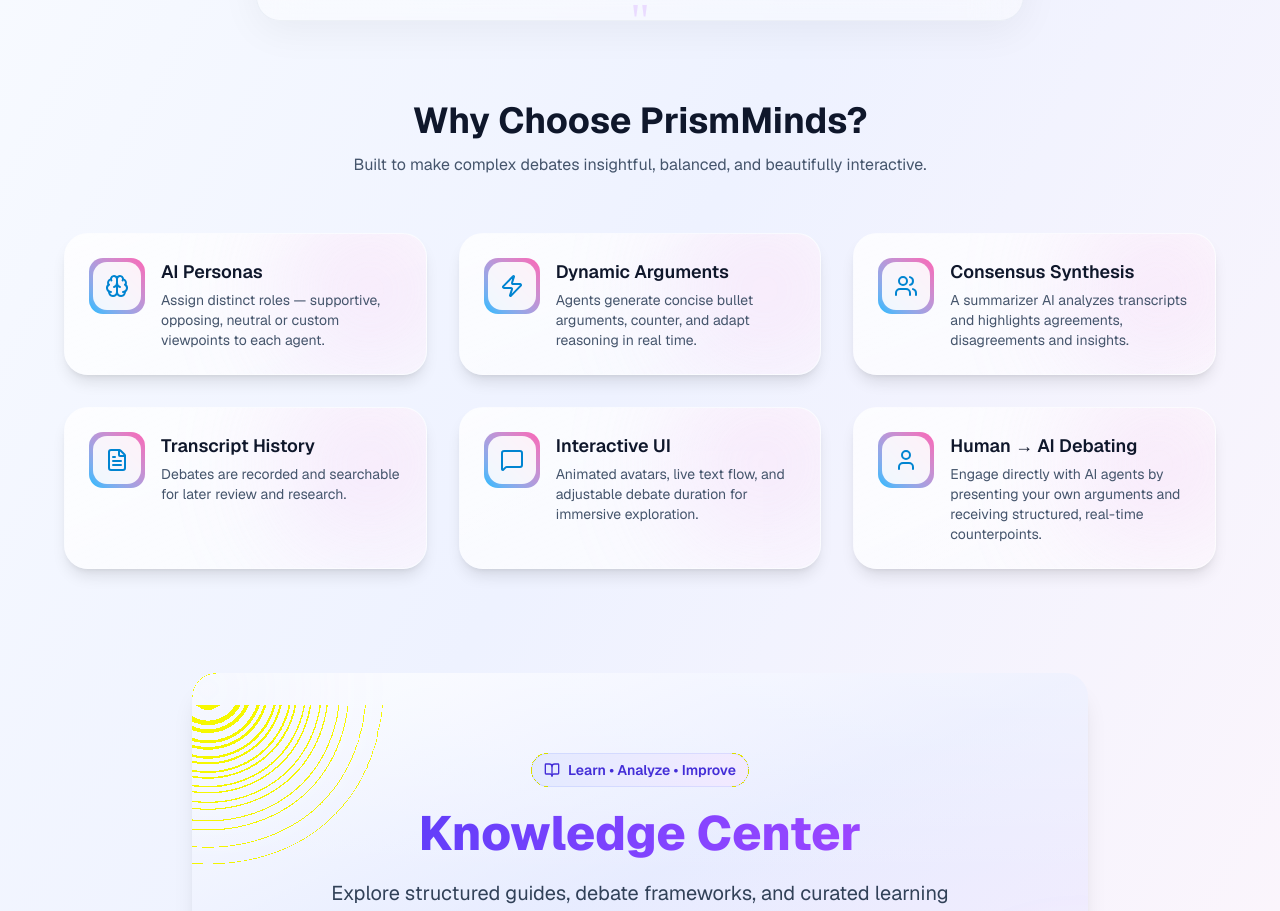
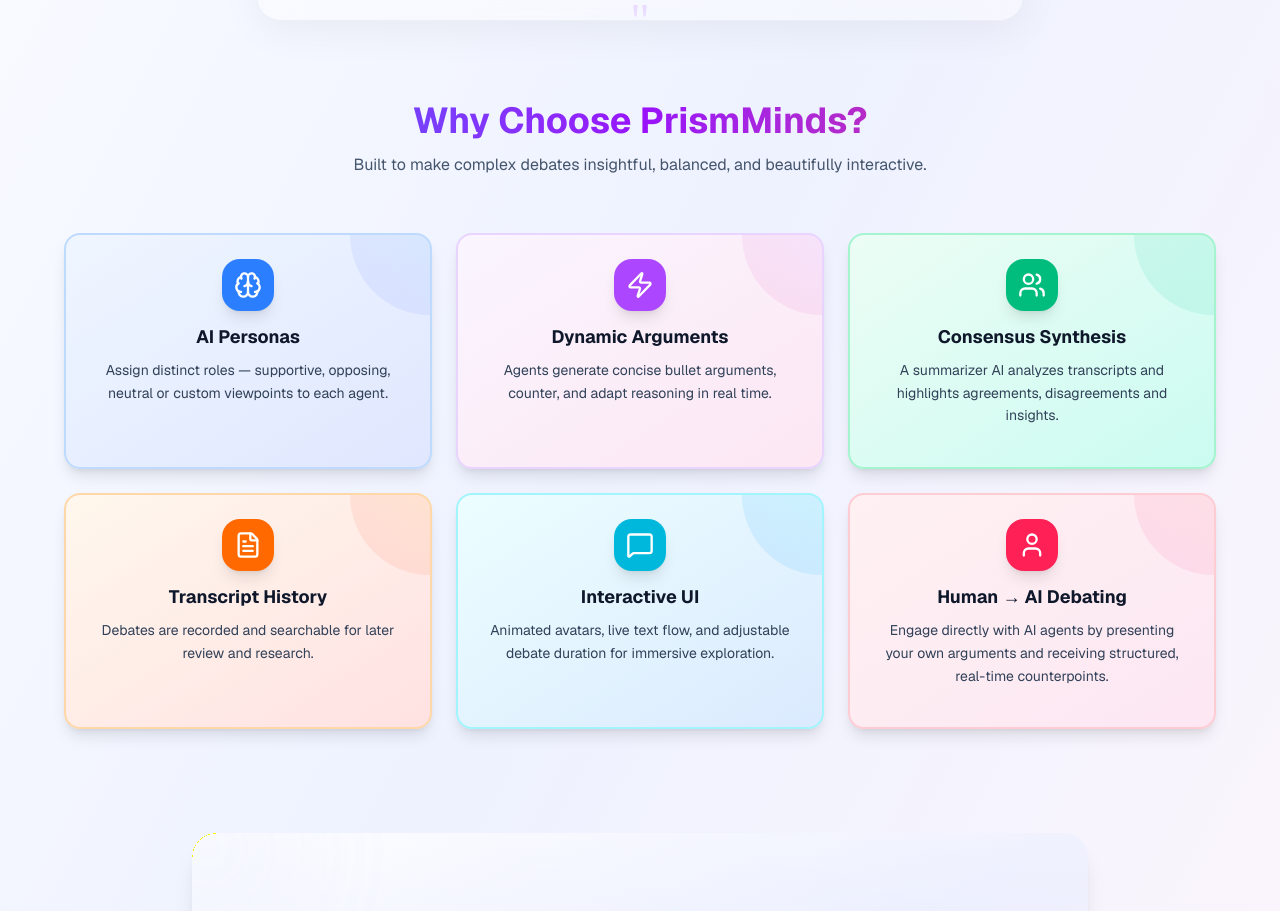
Before and after one commit to JayanthDevupalli/PrismMinds---AI-Powered-Debates, a Next.js app in the folder prismmindsclient/: page / in a window 1280 px wide. Shown: the part 820-1731 px from the top of the page. Built offline with nearby package versions, Linux system fonts and the light colour scheme; no server answers.

Commit message:
features page update on home page - Version 1.411

```diff
--- a/prismmindsclient/app/page.tsx
+++ b/prismmindsclient/app/page.tsx
@@ -17,6 +17,51 @@
 
 export default function Home() {
   const [isMobileMenuOpen, setIsMobileMenuOpen] = useState(false)
+
+  const cardColors = [
+    {
+      bg: "from-blue-50 to-indigo-100 dark:from-blue-900/20 dark:to-indigo-900/20",
+      accent: "from-blue-400 to-indigo-500",
+      iconBg: "bg-blue-500",
+      iconColor: "text-white",
+      border: "border-blue-200 dark:border-blue-800"
+    },
+    {
+      bg: "from-purple-50 to-pink-100 dark:from-purple-900/20 dark:to-pink-900/20",
+      accent: "from-purple-400 to-pink-500",
+      iconBg: "bg-purple-500",
+      iconColor: "text-white",
+      border: "border-purple-200 dark:border-purple-800"
+    },
+    {
+      bg: "from-emerald-50 to-teal-100 dark:from-emerald-900/20 dark:to-teal-900/20",
+      accent: "from-emerald-400 to-teal-500",
+      iconBg: "bg-emerald-500",
+      iconColor: "text-white",
+      border: "border-emerald-200 dark:border-emerald-800"
+    },
+    {
+      bg: "from-orange-50 to-red-100 dark:from-orange-900/20 dark:to-red-900/20",
+      accent: "from-orange-400 to-red-500",
+      iconBg: "bg-orange-500",
+      iconColor: "text-white",
+      border: "border-orange-200 dark:border-orange-800"
+    },
+    {
+      bg: "from-cyan-50 to-blue-100 dark:from-cyan-900/20 dark:to-blue-900/20",
+      accent: "from-cyan-400 to-blue-500",
+      iconBg: "bg-cyan-500",
+      iconColor: "text-white",
+      border: "border-cyan-200 dark:border-cyan-800"
+    },
+    {
+      bg: "from-rose-50 to-pink-100 dark:from-rose-900/20 dark:to-pink-900/20",
+      accent: "from-rose-400 to-pink-500",
+      iconBg: "bg-rose-500",
+      iconColor: "text-white",
+      border: "border-rose-200 dark:border-rose-800"
+    }
+  ]
 
   const features = [
     {
@@ -44,13 +89,11 @@
       title: "Interactive UI",
       desc: "Animated avatars, live text flow, and adjustable debate duration for immersive exploration.",
     },
-
     {
       Icon: User,
       title: "Human → AI Debating",
       desc: "Engage directly with AI agents by presenting your own arguments and receiving structured, real-time counterpoints.",
     }
-
   ]
 
   return (
@@ -63,7 +106,6 @@
         <div className="absolute left-[-16%] top-[-16%] w-[900px] h-[900px] rounded-full bg-gradient-to-tr from-[#9f7aea] to-[#fb7185] opacity-70 blur-[28px] transform -rotate-12 mix-blend-screen"></div>
         <div className="absolute right-[-10%] bottom-[-10%] w-[760px] h-[760px] rounded-full bg-gradient-to-tr from-[#34d399] to-[#60a5fa] opacity-55 blur-[32px] mix-blend-screen"></div>
 
-        {/* Color overlay vignette to ground the composition */}
         <div className="absolute inset-0 pointer-events-none -z-0">
           <div className="absolute inset-0 bg-gradient-to-b from-transparent to-black/4 dark:to-black/30 mix-blend-multiply"></div>
           <div className="absolute inset-0 bg-gradient-to-r from-transparent via-white/6 to-transparent mix-blend-overlay"></div>
@@ -327,39 +369,49 @@
       {/* Features Section */}
       <section id="features" className="pb-24 px-6 sm:px-8">
         <div className="max-w-6xl mx-auto text-center mb-14">
-          <h2 className="text-3xl sm:text-4xl font-bold">Why Choose PrismMinds?</h2>
+          <h2 className="text-3xl sm:text-4xl font-bold bg-gradient-to-r from-blue-600 via-purple-600 to-pink-600 bg-clip-text text-transparent">
+            Why Choose PrismMinds?
+          </h2>
           <p className="text-slate-600 dark:text-slate-300 mt-3">
             Built to make complex debates insightful, balanced, and beautifully interactive.
           </p>
         </div>
-        <div className="grid sm:grid-cols-2 lg:grid-cols-3 gap-8 max-w-6xl mx-auto">
-          {features.map((f, i) => (
+        <div className="grid sm:grid-cols-2 lg:grid-cols-3 gap-6 max-w-6xl mx-auto">
+          {features.map((f, i) => {
+            const colorScheme = cardColors[i % cardColors.length]
+            return (
               <motion.div
                 key={i}
                 initial={{ opacity: 0, y: 20 }}
                 whileInView={{ opacity: 1, y: 0 }}
-              transition={{ delay: 0.06 * i }}
+                transition={{ delay: 0.1 * i }}
                 viewport={{ once: true }}
-              whileHover={{ scale: 1.04, y: -6 }}
-              className="relative overflow-hidden p-6 rounded-3xl bg-gradient-to-br from-white/80 to-white/60 dark:from-slate-900/60 dark:to-slate-900/40 border border-transparent shadow-lg hover:shadow-2xl transform transition-all duration-300"
+                whileHover={{ scale: 1.05, y: -4 }}
+                className={`relative overflow-hidden p-6 rounded-2xl bg-gradient-to-br ${colorScheme.bg} ${colorScheme.border} border-2 shadow-lg hover:shadow-2xl transform transition-all duration-300 group`}
               >
-              {/* decorative accent */}
-              <div className="pointer-events-none absolute -right-6 -top-6 w-40 h-40 rounded-full bg-gradient-to-tr from-purple-300 to-pink-300 opacity-30 blur-3xl" />
+                {/* Colorful accent corner */}
+                <div className={`absolute top-0 right-0 w-20 h-20 bg-gradient-to-bl ${colorScheme.accent} opacity-10 rounded-bl-full`} />
 
-              <div className="relative z-10 flex items-start gap-4">
-                <div className="p-1 rounded-lg bg-gradient-to-tr from-sky-400 to-pink-400">
-                  <div className="w-12 h-12 rounded-lg flex items-center justify-center bg-white/90 dark:bg-slate-800/70 text-sky-600">
-                    <f.Icon className="w-6 h-6" />
-                  </div>
+                {/* Icon at top center */}
+                <div className="flex flex-col items-center text-center mb-4">
+                  <div className={`p-3 rounded-xl ${colorScheme.iconBg} ${colorScheme.iconColor} shadow-lg mb-3 group-hover:scale-110 transition-transform duration-300`}>
+                    <f.Icon className="w-7 h-7" />
                   </div>
 
-                <div className="flex-1">
-                  <h4 className="text-lg font-semibold mb-1 text-slate-900 dark:text-slate-100">{f.title}</h4>
-                  <p className="text-sm text-slate-600 dark:text-slate-300">{f.desc}</p>
+                  <h4 className="text-lg font-bold mb-2 text-slate-900 dark:text-slate-100 group-hover:scale-105 transition-transform duration-300">
+                    {f.title}
+                  </h4>
+
+                  <p className="text-sm text-slate-700 dark:text-slate-300 leading-relaxed">
+                    {f.desc}
+                  </p>
                 </div>
-              </div>
+
+                {/* Bottom accent bar */}
+                <div className={`absolute bottom-0 left-0 right-0 h-1 bg-gradient-to-r ${colorScheme.accent} transform scale-x-0 group-hover:scale-x-100 transition-transform duration-300 origin-center`} />
               </motion.div>
-          ))}
+            )
+          })}
         </div>
       </section>
 
```
Lines whose indentation alone changed are shown as unchanged.
